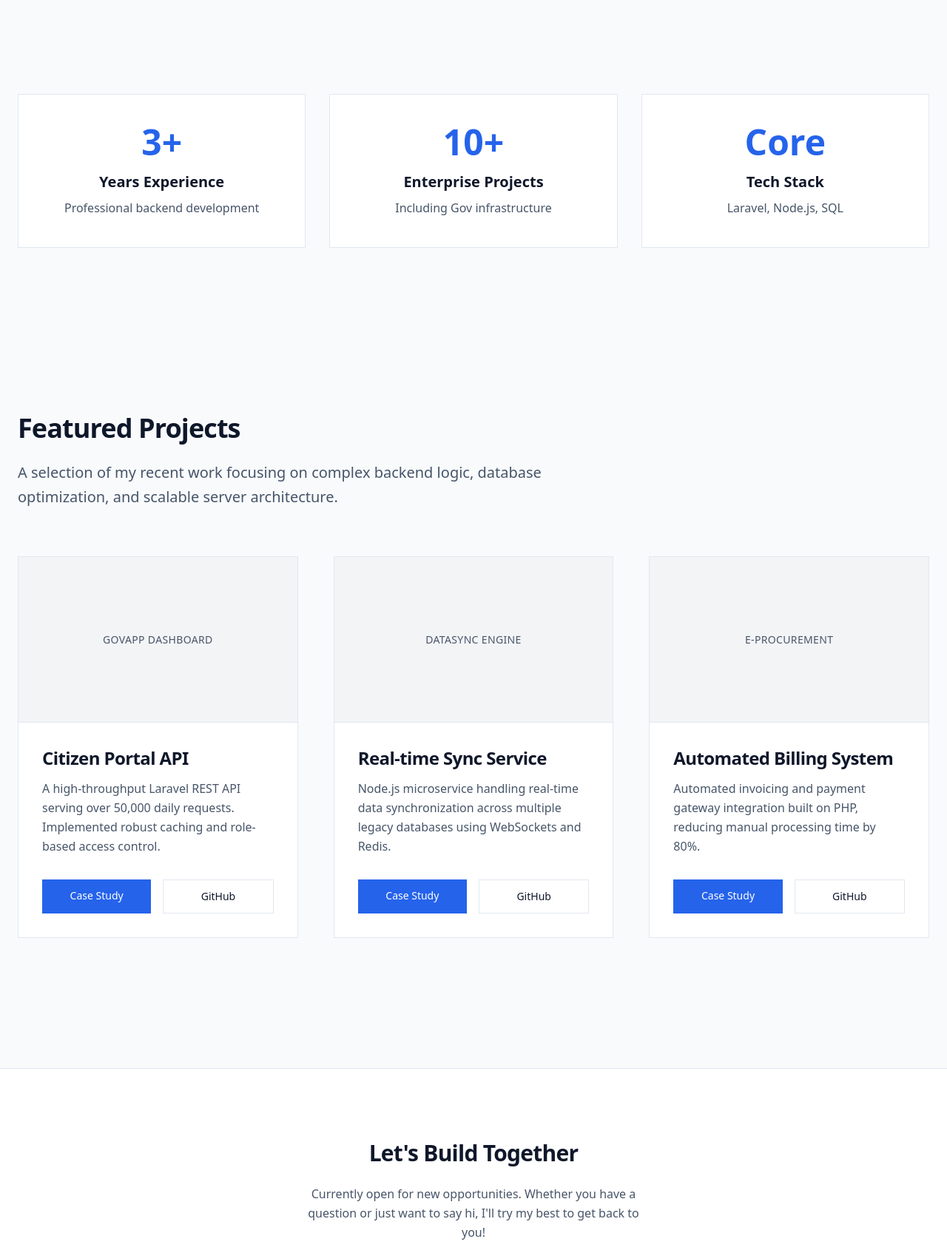
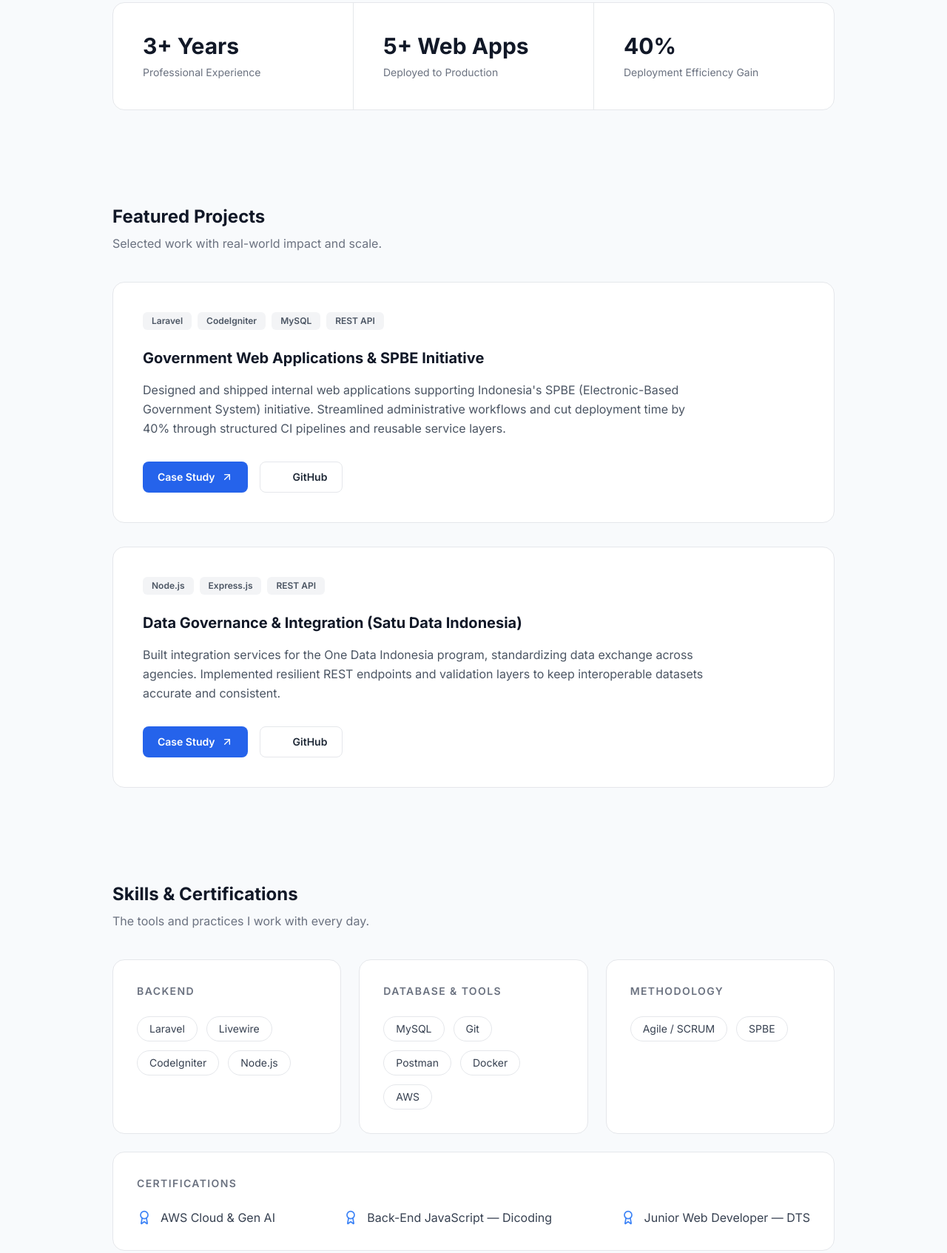
Before and after one commit to danikaharu/my-portofolio, a website: page index.html in a window 1280 px wide. Shown: the part 720-2414 px from the top of the page at 74% size. Drawn offline with nearby package versions, Linux system fonts and the light colour scheme; files that its build step writes are made by us from their sources.

Commit message:
feat: complete redesign based on visual references

```diff
--- a/index.html
+++ b/index.html
@@ -3,138 +3,221 @@
 <head>
     <meta charset="UTF-8">
     <meta name="viewport" content="width=device-width, initial-scale=1.0">
-    <meta name="description" content="Dani Kaharu - Backend Web Developer Portfolio">
-    <title>Dani Kaharu - Backend Developer</title>
+    <meta name="description" content="Ramadan Kaharu - Backend Web Developer Portfolio">
+    <title>Ramadan Kaharu - Backend Developer</title>
+    <!-- Inter Font -->
+    <link rel="preconnect" href="https://fonts.googleapis.com">
+    <link rel="preconnect" href="https://fonts.gstatic.com" crossorigin>
+    <link href="https://fonts.googleapis.com/css2?family=Inter:wght@400;500;600;700;800&display=swap" rel="stylesheet">
+    <!-- Lucide Icons -->
+    <script src="https://unpkg.com/lucide@latest"></script>
     <link rel="stylesheet" href="assets/style.css">
+    <style>
+        body { font-family: 'Inter', sans-serif; }
+    </style>
 </head>
-<body class="bg-background text-primary font-sans antialiased">
-    <!-- Sticky Navbar -->
-    <header class="sticky top-0 z-50 bg-card border-b border-border">
-        <div class="container mx-auto px-6 py-4 flex flex-col md:flex-row justify-between items-center">
+<body class="bg-background text-primary antialiased">
+    <!-- Navbar -->
+    <header class="border-b border-gray-100 bg-white">
+        <div class="max-w-6xl mx-auto px-6 py-5 flex flex-col md:flex-row justify-between items-center">
             <div class="flex justify-between items-center w-full md:w-auto mb-4 md:mb-0">
-                <h1 class="text-2xl font-bold text-accent tracking-tight">Dani Kaharu</h1>
-                <a href="assets/cv.pdf" class="md:hidden bg-accent text-white px-5 py-2 font-medium hover:bg-blue-700 transition-colors" download>Download CV</a>
+                <div class="font-bold tracking-tight text-lg flex items-center">
+                    RAMADAN KAHARU<span class="text-blue-600 font-black">.</span>
+                </div>
+                <a href="assets/cv.pdf" class="md:hidden flex items-center gap-2 border border-gray-200 bg-white text-gray-800 rounded-lg px-4 py-2 text-sm font-medium hover:bg-gray-50 transition-colors" download>
+                    <i data-lucide="download" class="w-4 h-4"></i> Download CV
+                </a>
             </div>
 
-            <nav class="flex flex-wrap justify-center gap-x-6 gap-y-2 w-full md:w-auto">
-                <a href="#about" class="text-secondary hover:text-primary transition-colors">About</a>
-                <a href="#experience" class="text-secondary hover:text-primary transition-colors">Experience</a>
-                <a href="#projects" class="text-secondary hover:text-primary transition-colors">Projects</a>
-                <a href="#contact" class="text-secondary hover:text-primary transition-colors">Contact</a>
+            <nav class="flex flex-wrap justify-center gap-x-8 gap-y-2 w-full md:w-auto text-sm font-medium text-gray-600">
+                <a href="#about" class="hover:text-gray-900 transition-colors">About</a>
+                <a href="#projects" class="hover:text-gray-900 transition-colors">Projects</a>
+                <a href="#skills" class="hover:text-gray-900 transition-colors">Skills</a>
+                <a href="#contact" class="hover:text-gray-900 transition-colors">Contact</a>
             </nav>
 
-            <a href="assets/cv.pdf" class="hidden md:inline-block bg-accent text-white px-5 py-2 font-medium hover:bg-blue-700 transition-colors" download>Download CV</a>
+            <a href="assets/cv.pdf" class="hidden md:flex items-center gap-2 border border-gray-200 bg-white text-gray-800 rounded-lg px-4 py-2 text-sm font-medium hover:bg-gray-50 transition-colors" download>
+                <i data-lucide="download" class="w-4 h-4"></i> Download CV
+            </a>
         </div>
     </header>
 
-    <main>
+    <main class="max-w-5xl mx-auto px-6">
         <!-- Hero Section -->
-        <section id="about" class="container mx-auto px-6 py-24 lg:py-32 flex flex-col items-center text-center">
-            <h2 class="text-5xl md:text-7xl lg:text-8xl font-bold tracking-tight mb-6 leading-tight max-w-4xl">
-                Backend Systems.<br>Built to <span class="text-accent">Scale</span>.
-            </h2>
-            <p class="text-xl md:text-2xl text-secondary max-w-prose mb-12 leading-relaxed">
-                Hi, I'm Dani. A Backend Web Developer with over 3 years of experience specializing in robust architectures, government web applications, and high-performance APIs.
+        <section id="about" class="py-20 lg:py-32">
+            <div class="inline-flex items-center gap-2 bg-blue-50 text-blue-600 px-3 py-1.5 rounded-full text-sm font-medium mb-8">
+                <span class="w-2 h-2 rounded-full bg-green-500"></span> Open for Opportunities
+            </div>
+
+            <h1 class="text-5xl lg:text-7xl font-extrabold tracking-tight text-gray-900 mb-6 leading-[1.1] max-w-4xl">
+                Web Developer<br>focused on Backend &<br>Scalable Data Systems.
+            </h1>
+
+            <p class="text-lg lg:text-xl text-gray-500 max-w-3xl leading-relaxed">
+                3+ years of experience building robust applications with Laravel, CodeIgniter, and REST APIs — including Government Web Applications powering the SPBE and One Data Indonesia initiatives.
             </p>
-            <div class="flex flex-col sm:flex-row gap-4 w-full sm:w-auto">
-                <a href="#projects" class="bg-accent text-white px-8 py-4 text-lg font-medium hover:bg-blue-700 transition-colors">View Projects</a>
-                <a href="#contact" class="border border-border text-primary bg-card hover:bg-gray-50 px-8 py-4 text-lg font-medium transition-colors">Contact Me</a>
-            </div>
         </section>
 
         <!-- Metrics Section -->
-        <section id="experience" class="container mx-auto px-6 py-16 lg:py-24">
-            <div class="grid grid-cols-1 md:grid-cols-3 gap-6 lg:gap-8">
+        <section class="mb-24 lg:mb-32">
+            <div class="border border-gray-200 rounded-2xl bg-white flex flex-col md:flex-row divide-y md:divide-y-0 md:divide-x divide-gray-200">
                 <!-- Metric 1 -->
-                <div class="bg-card border border-border p-8 lg:p-10 text-center">
-                    <div class="text-5xl font-bold text-accent mb-4">3+</div>
-                    <div class="text-primary font-bold text-xl mb-2">Years Experience</div>
-                    <div class="text-secondary text-base leading-relaxed">Professional backend development</div>
+                <div class="flex-1 p-8 lg:p-10">
+                    <div class="text-3xl font-bold text-gray-900 mb-2">3+ Years</div>
+                    <div class="text-gray-500 text-sm">Professional Experience</div>
                 </div>
                 <!-- Metric 2 -->
-                <div class="bg-card border border-border p-8 lg:p-10 text-center">
-                    <div class="text-5xl font-bold text-accent mb-4">10+</div>
-                    <div class="text-primary font-bold text-xl mb-2">Enterprise Projects</div>
-                    <div class="text-secondary text-base leading-relaxed">Including Gov infrastructure</div>
+                <div class="flex-1 p-8 lg:p-10">
+                    <div class="text-3xl font-bold text-gray-900 mb-2">5+ Web Apps</div>
+                    <div class="text-gray-500 text-sm">Deployed to Production</div>
                 </div>
                 <!-- Metric 3 -->
-                <div class="bg-card border border-border p-8 lg:p-10 text-center">
-                    <div class="text-5xl font-bold text-accent mb-4">Core</div>
-                    <div class="text-primary font-bold text-xl mb-2">Tech Stack</div>
-                    <div class="text-secondary text-base leading-relaxed">Laravel, Node.js, SQL</div>
+                <div class="flex-1 p-8 lg:p-10">
+                    <div class="text-3xl font-bold text-gray-900 mb-2">40%</div>
+                    <div class="text-gray-500 text-sm">Deployment Efficiency Gain</div>
                 </div>
             </div>
         </section>
 
         <!-- Projects Section -->
-        <section id="projects" class="container mx-auto px-6 py-24 lg:py-32">
-            <div class="mb-16">
-                <h3 class="text-4xl font-bold tracking-tight mb-6">Featured Projects</h3>
-                <p class="text-xl text-secondary max-w-prose leading-relaxed">A selection of my recent work focusing on complex backend logic, database optimization, and scalable server architecture.</p>
+        <section id="projects" class="mb-24 lg:mb-32">
+            <div class="mb-10">
+                <h2 class="text-2xl font-bold text-gray-900 mb-2">Featured Projects</h2>
+                <p class="text-gray-500">Selected work with real-world impact and scale.</p>
             </div>
 
-            <div class="grid grid-cols-1 md:grid-cols-2 lg:grid-cols-3 gap-8 lg:gap-12">
-                <!-- Project Card 1 -->
-                <div class="bg-card border border-border flex flex-col">
-                    <div class="h-56 bg-gray-100 border-b border-border flex items-center justify-center">
-                        <span class="text-secondary font-medium tracking-wide uppercase text-sm">GovApp Dashboard</span>
+            <div class="flex flex-col gap-8">
+                <!-- Project 1 -->
+                <div class="border border-gray-200 rounded-2xl bg-white p-8 lg:p-10">
+                    <div class="flex flex-wrap gap-2 mb-6">
+                        <span class="bg-gray-100 text-gray-600 text-xs font-semibold px-3 py-1 rounded-md">Laravel</span>
+                        <span class="bg-gray-100 text-gray-600 text-xs font-semibold px-3 py-1 rounded-md">CodeIgniter</span>
+                        <span class="bg-gray-100 text-gray-600 text-xs font-semibold px-3 py-1 rounded-md">MySQL</span>
+                        <span class="bg-gray-100 text-gray-600 text-xs font-semibold px-3 py-1 rounded-md">REST API</span>
                     </div>
-                    <div class="p-8 flex-grow flex flex-col">
-                        <h4 class="text-2xl font-bold mb-3 tracking-tight">Citizen Portal API</h4>
-                        <p class="text-secondary mb-8 flex-grow leading-relaxed">A high-throughput Laravel REST API serving over 50,000 daily requests. Implemented robust caching and role-based access control.</p>
-                        <div class="flex flex-col sm:flex-row gap-4 mt-auto">
-                            <a href="#" class="bg-accent text-white px-4 py-3 text-sm font-medium hover:bg-blue-700 transition-colors text-center flex-1">Case Study</a>
-                            <a href="#" class="border border-border text-primary px-4 py-3 text-sm font-medium hover:bg-gray-50 transition-colors text-center flex-1">GitHub</a>
-                        </div>
+                    <h3 class="text-xl font-bold text-gray-900 mb-4">Government Web Applications & SPBE Initiative</h3>
+                    <p class="text-gray-600 leading-relaxed max-w-3xl mb-8">
+                        Designed and shipped internal web applications supporting Indonesia's SPBE (Electronic-Based Government System) initiative. Streamlined administrative workflows and cut deployment time by 40% through structured CI pipelines and reusable service layers.
+                    </p>
+                    <div class="flex gap-4">
+                        <a href="#" class="inline-flex items-center gap-2 bg-blue-600 text-white rounded-lg px-5 py-2.5 text-sm font-semibold hover:bg-blue-700 transition-colors">
+                            Case Study <i data-lucide="arrow-up-right" class="w-4 h-4"></i>
+                        </a>
+                        <a href="#" class="inline-flex items-center gap-2 border border-gray-200 bg-white text-gray-800 rounded-lg px-5 py-2.5 text-sm font-semibold hover:bg-gray-50 transition-colors">
+                            <i data-lucide="github" class="w-4 h-4"></i> GitHub
+                        </a>
                     </div>
                 </div>
 
-                <!-- Project Card 2 -->
-                <div class="bg-card border border-border flex flex-col">
-                    <div class="h-56 bg-gray-100 border-b border-border flex items-center justify-center">
-                        <span class="text-secondary font-medium tracking-wide uppercase text-sm">DataSync Engine</span>
+                <!-- Project 2 -->
+                <div class="border border-gray-200 rounded-2xl bg-white p-8 lg:p-10">
+                    <div class="flex flex-wrap gap-2 mb-6">
+                        <span class="bg-gray-100 text-gray-600 text-xs font-semibold px-3 py-1 rounded-md">Node.js</span>
+                        <span class="bg-gray-100 text-gray-600 text-xs font-semibold px-3 py-1 rounded-md">Express.js</span>
+                        <span class="bg-gray-100 text-gray-600 text-xs font-semibold px-3 py-1 rounded-md">REST API</span>
                     </div>
-                    <div class="p-8 flex-grow flex flex-col">
-                        <h4 class="text-2xl font-bold mb-3 tracking-tight">Real-time Sync Service</h4>
-                        <p class="text-secondary mb-8 flex-grow leading-relaxed">Node.js microservice handling real-time data synchronization across multiple legacy databases using WebSockets and Redis.</p>
-                        <div class="flex flex-col sm:flex-row gap-4 mt-auto">
-                            <a href="#" class="bg-accent text-white px-4 py-3 text-sm font-medium hover:bg-blue-700 transition-colors text-center flex-1">Case Study</a>
-                            <a href="#" class="border border-border text-primary px-4 py-3 text-sm font-medium hover:bg-gray-50 transition-colors text-center flex-1">GitHub</a>
-                        </div>
+                    <h3 class="text-xl font-bold text-gray-900 mb-4">Data Governance & Integration (Satu Data Indonesia)</h3>
+                    <p class="text-gray-600 leading-relaxed max-w-3xl mb-8">
+                        Built integration services for the One Data Indonesia program, standardizing data exchange across agencies. Implemented resilient REST endpoints and validation layers to keep interoperable datasets accurate and consistent.
+                    </p>
+                    <div class="flex gap-4">
+                        <a href="#" class="inline-flex items-center gap-2 bg-blue-600 text-white rounded-lg px-5 py-2.5 text-sm font-semibold hover:bg-blue-700 transition-colors">
+                            Case Study <i data-lucide="arrow-up-right" class="w-4 h-4"></i>
+                        </a>
+                        <a href="#" class="inline-flex items-center gap-2 border border-gray-200 bg-white text-gray-800 rounded-lg px-5 py-2.5 text-sm font-semibold hover:bg-gray-50 transition-colors">
+                            <i data-lucide="github" class="w-4 h-4"></i> GitHub
+                        </a>
+                    </div>
+                </div>
+            </div>
+        </section>
+
+        <!-- Skills & Certifications -->
+        <section id="skills" class="mb-24 lg:mb-32">
+            <div class="mb-10">
+                <h2 class="text-2xl font-bold text-gray-900 mb-2">Skills & Certifications</h2>
+                <p class="text-gray-500">The tools and practices I work with every day.</p>
+            </div>
+
+            <div class="grid grid-cols-1 md:grid-cols-3 gap-6 mb-6">
+                <!-- Backend Skills -->
+                <div class="border border-gray-200 rounded-2xl bg-white p-8">
+                    <h3 class="text-sm font-semibold text-gray-500 tracking-widest uppercase mb-6">Backend</h3>
+                    <div class="flex flex-wrap gap-3">
+                        <span class="border border-gray-200 bg-white text-gray-700 px-4 py-1.5 rounded-full text-sm">Laravel</span>
+                        <span class="border border-gray-200 bg-white text-gray-700 px-4 py-1.5 rounded-full text-sm">Livewire</span>
+                        <span class="border border-gray-200 bg-white text-gray-700 px-4 py-1.5 rounded-full text-sm">CodeIgniter</span>
+                        <span class="border border-gray-200 bg-white text-gray-700 px-4 py-1.5 rounded-full text-sm">Node.js</span>
                     </div>
                 </div>
 
-                <!-- Project Card 3 -->
-                <div class="bg-card border border-border flex flex-col">
-                    <div class="h-56 bg-gray-100 border-b border-border flex items-center justify-center">
-                        <span class="text-secondary font-medium tracking-wide uppercase text-sm">E-Procurement</span>
+                <!-- Database & Tools -->
+                <div class="border border-gray-200 rounded-2xl bg-white p-8">
+                    <h3 class="text-sm font-semibold text-gray-500 tracking-widest uppercase mb-6">Database & Tools</h3>
+                    <div class="flex flex-wrap gap-3">
+                        <span class="border border-gray-200 bg-white text-gray-700 px-4 py-1.5 rounded-full text-sm">MySQL</span>
+                        <span class="border border-gray-200 bg-white text-gray-700 px-4 py-1.5 rounded-full text-sm">Git</span>
+                        <span class="border border-gray-200 bg-white text-gray-700 px-4 py-1.5 rounded-full text-sm">Postman</span>
+                        <span class="border border-gray-200 bg-white text-gray-700 px-4 py-1.5 rounded-full text-sm">Docker</span>
+                        <span class="border border-gray-200 bg-white text-gray-700 px-4 py-1.5 rounded-full text-sm">AWS</span>
                     </div>
-                    <div class="p-8 flex-grow flex flex-col">
-                        <h4 class="text-2xl font-bold mb-3 tracking-tight">Automated Billing System</h4>
-                        <p class="text-secondary mb-8 flex-grow leading-relaxed">Automated invoicing and payment gateway integration built on PHP, reducing manual processing time by 80%.</p>
-                        <div class="flex flex-col sm:flex-row gap-4 mt-auto">
-                            <a href="#" class="bg-accent text-white px-4 py-3 text-sm font-medium hover:bg-blue-700 transition-colors text-center flex-1">Case Study</a>
-                            <a href="#" class="border border-border text-primary px-4 py-3 text-sm font-medium hover:bg-gray-50 transition-colors text-center flex-1">GitHub</a>
-                        </div>
+                </div>
+
+                <!-- Methodology -->
+                <div class="border border-gray-200 rounded-2xl bg-white p-8">
+                    <h3 class="text-sm font-semibold text-gray-500 tracking-widest uppercase mb-6">Methodology</h3>
+                    <div class="flex flex-wrap gap-3">
+                        <span class="border border-gray-200 bg-white text-gray-700 px-4 py-1.5 rounded-full text-sm">Agile / SCRUM</span>
+                        <span class="border border-gray-200 bg-white text-gray-700 px-4 py-1.5 rounded-full text-sm">SPBE</span>
+                    </div>
+                </div>
+            </div>
+
+            <!-- Certifications -->
+            <div class="border border-gray-200 rounded-2xl bg-white p-8">
+                <h3 class="text-sm font-semibold text-gray-500 tracking-widest uppercase mb-6">Certifications</h3>
+                <div class="flex flex-col md:flex-row gap-6 md:gap-12 justify-between">
+                    <div class="flex items-center gap-3 text-gray-700">
+                        <i data-lucide="award" class="w-5 h-5 text-blue-500"></i> AWS Cloud & Gen AI
+                    </div>
+                    <div class="flex items-center gap-3 text-gray-700">
+                        <i data-lucide="award" class="w-5 h-5 text-blue-500"></i> Back-End JavaScript — Dicoding
+                    </div>
+                    <div class="flex items-center gap-3 text-gray-700">
+                        <i data-lucide="award" class="w-5 h-5 text-blue-500"></i> Junior Web Developer — DTS
                     </div>
                 </div>
             </div>
         </section>
     </main>
 
-    <!-- Footer -->
-    <footer id="contact" class="bg-card border-t border-border mt-12 py-16 lg:py-24">
-        <div class="container mx-auto px-6 text-center">
-            <h3 class="text-3xl font-bold mb-6 tracking-tight">Let's Build Together</h3>
-            <p class="text-secondary mb-10 max-w-md mx-auto leading-relaxed">Currently open for new opportunities. Whether you have a question or just want to say hi, I'll try my best to get back to you!</p>
-            <div class="flex flex-col sm:flex-row justify-center gap-4 mb-16">
-                <a href="mailto:hello@example.com" class="bg-accent text-white px-8 py-4 text-lg font-medium hover:bg-blue-700 transition-colors">Say Hello</a>
-                <a href="https://linkedin.com" target="_blank" rel="noopener noreferrer" class="border border-border text-primary bg-card hover:bg-gray-50 px-8 py-4 text-lg font-medium transition-colors">LinkedIn</a>
-            </div>
-            <div class="border-t border-border pt-10 text-secondary text-sm">
-                <p>&copy; 2026 Dani Kaharu. Designed with intent. Built for performance.</p>
+    <!-- Footer CTA -->
+    <footer id="contact" class="max-w-5xl mx-auto px-6 mb-12">
+        <div class="bg-blue-600 rounded-3xl py-16 px-6 text-center text-white">
+            <h2 class="text-3xl font-bold mb-4">Let's Work Together</h2>
+            <p class="text-blue-100 max-w-xl mx-auto mb-10 leading-relaxed">
+                Have a backend challenge or a data system that needs to scale? I'm open to new opportunities and collaborations.
+            </p>
+            <div class="flex flex-col sm:flex-row justify-center items-center gap-4">
+                <a href="mailto:dani.kaharu17@gmail.com" class="flex items-center gap-2 bg-white text-blue-600 px-6 py-3 rounded-xl font-semibold hover:bg-gray-50 transition-colors">
+                    <i data-lucide="mail" class="w-4 h-4"></i> dani.kaharu17@gmail.com
+                </a>
+                <a href="https://linkedin.com" target="_blank" rel="noopener noreferrer" class="flex items-center justify-center w-12 h-12 border border-blue-400 bg-blue-600 rounded-xl hover:bg-blue-700 transition-colors" aria-label="LinkedIn">
+                    <i data-lucide="linkedin" class="w-5 h-5"></i>
+                </a>
+                <a href="https://github.com" target="_blank" rel="noopener noreferrer" class="flex items-center justify-center w-12 h-12 border border-blue-400 bg-blue-600 rounded-xl hover:bg-blue-700 transition-colors" aria-label="GitHub">
+                    <i data-lucide="github" class="w-5 h-5"></i>
+                </a>
             </div>
         </div>
+        <div class="text-center text-gray-400 text-sm mt-8">
+            &copy; 2026 Ramadan Kaharu. Built with care.
+        </div>
     </footer>
+
+    <!-- Initialize Lucide Icons -->
+    <script>
+      lucide.createIcons();
+    </script>
 </body>
 </html>
```
